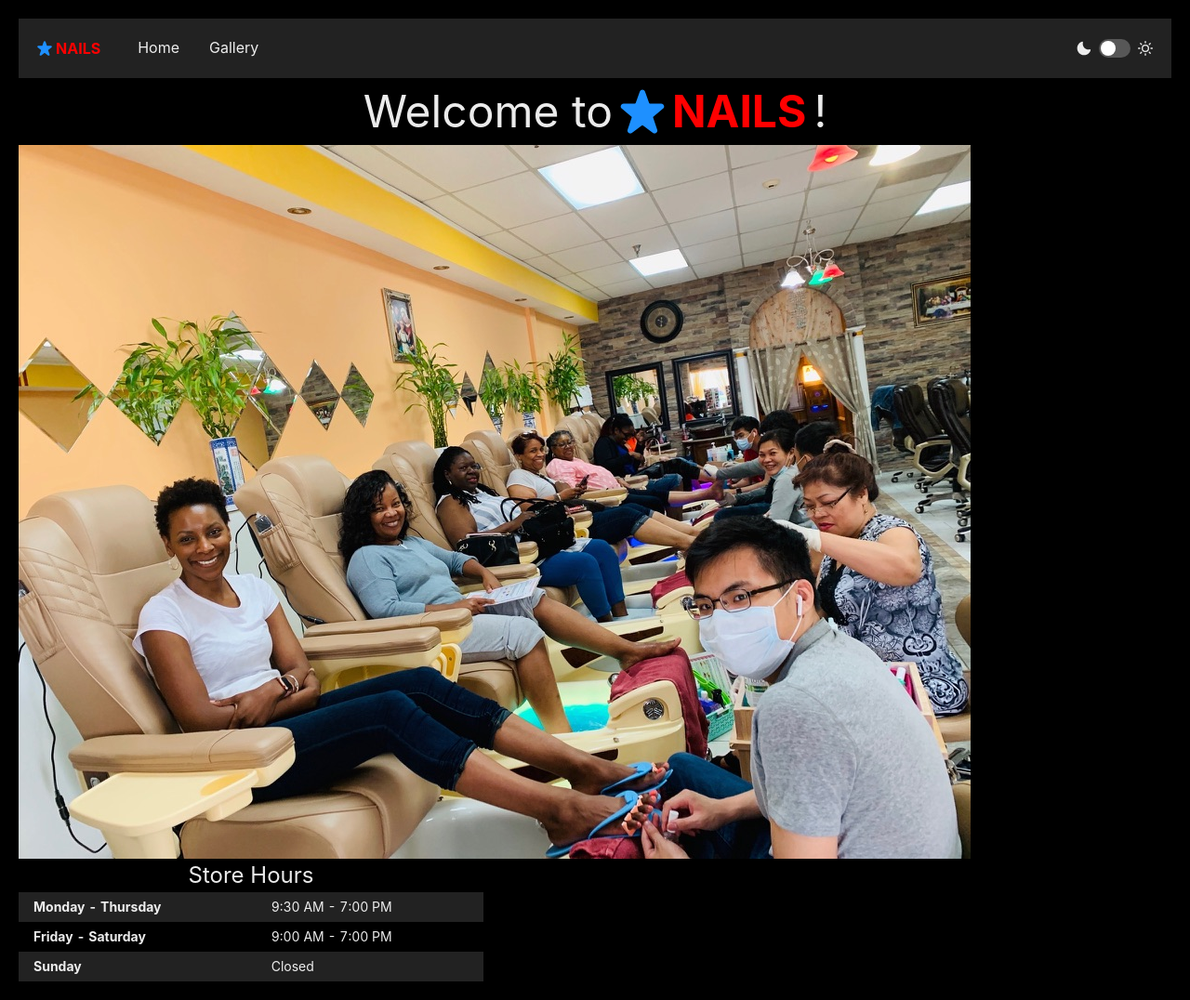
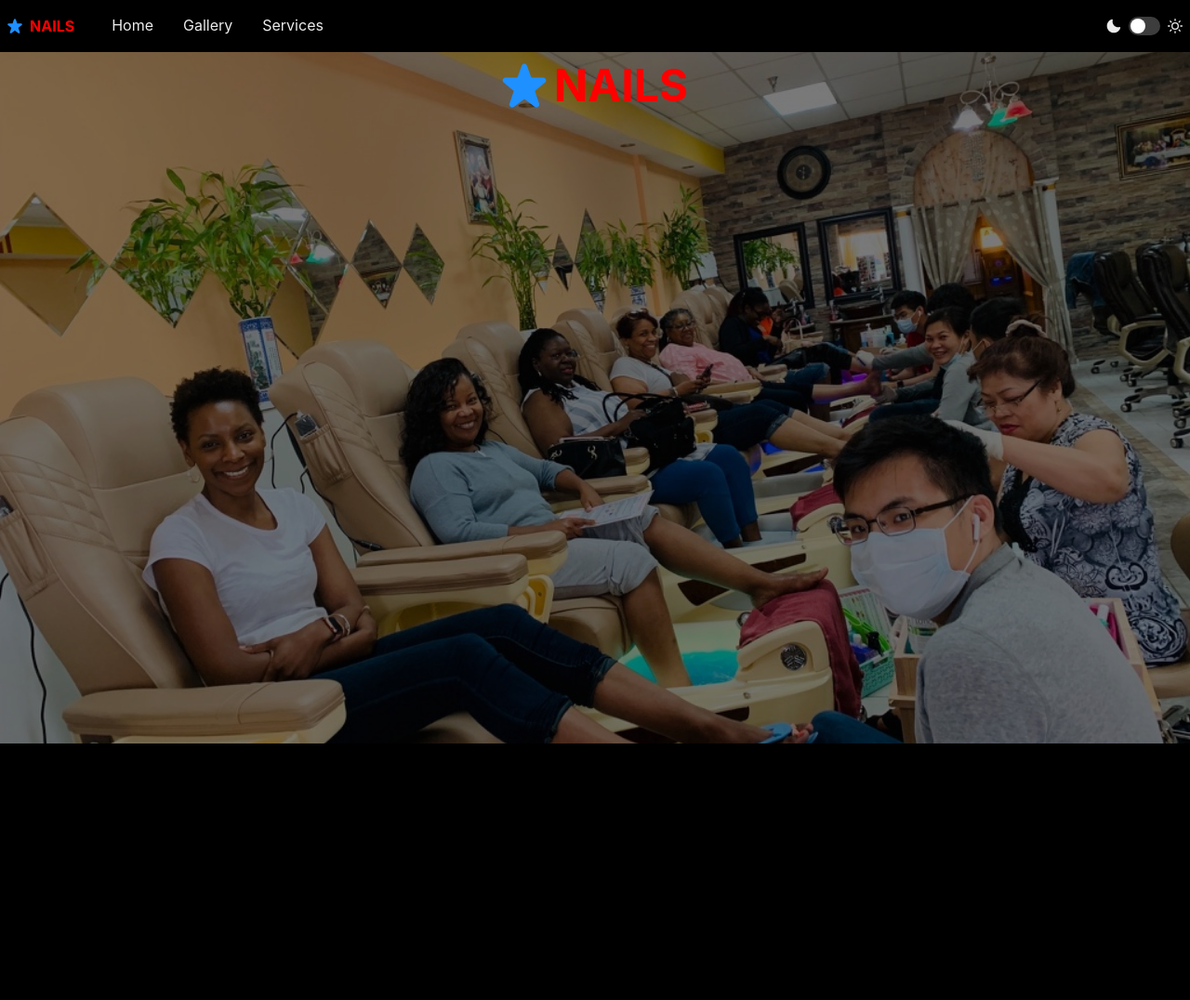
Before and after one commit to kevinvnguyen97/star-nails, a React (Create React App) app: page / in a window 1280 px wide. Shown: the whole page at 93% size. After the commit the page ends 800 px from the top, so only its background shows below. Built offline with nearby package versions, Linux system fonts and the light colour scheme.

Commit message:
restructure

```diff
--- a/package.json
+++ b/package.json
@@ -22,7 +22,7 @@
     "web-vitals": "^2.1.4"
   },
   "scripts": {
-    "start": "PORT=3001 react-scripts start",
+    "start": "react-scripts start",
     "build": "react-scripts build",
     "test": "react-scripts test",
     "eject": "react-scripts eject"
--- a/src/App.tsx
+++ b/src/App.tsx
@@ -1,22 +1,59 @@
-import React from "react";
 import "./App.css";
 import { Box } from "@chakra-ui/react";
 import { Routes, Route, useLocation, Navigate } from "react-router-dom";
 import { AnimatePresence, motion } from "framer-motion";
 
-import { Gallery, Home } from "./pages";
+import { Gallery, Home, Services } from "./pages";
 import { NavigationBar } from "./components";
 
 function App() {
   const location = useLocation();
   return (
-    <Box margin={5}>
+    <Box>
       <NavigationBar />
       <AnimatePresence mode="wait" initial>
         <Routes location={location} key={location.pathname}>
           <Route path="/">
-            <Route index element={<Home />} />
-            <Route path="gallery" element={<Gallery />} />
+            <Route
+              index
+              element={
+                <motion.div
+                  key="Home"
+                  initial={{ opacity: 0 }}
+                  animate={{ opacity: 1 }}
+                  exit={{ opacity: 0 }}
+                  transition={{ duration: 0.5 }}
+                >
+                  <Home />
+                </motion.div>
+              }
+            />
+            <Route
+              path="/services"
+              element={
+                <motion.div
+                  initial={{ opacity: 0 }}
+                  animate={{ opacity: 1 }}
+                  exit={{ opacity: 0 }}
+                  transition={{ duration: 0.5 }}
+                >
+                  <Services />
+                </motion.div>
+              }
+            />
+            <Route
+              path="/gallery"
+              element={
+                <motion.div
+                  initial={{ opacity: 0 }}
+                  animate={{ opacity: 1 }}
+                  exit={{ opacity: 0 }}
+                  transition={{ duration: 0.5 }}
+                >
+                  <Gallery />
+                </motion.div>
+              }
+            />
             <Route path="*" element={<Navigate to="/" replace />} />
           </Route>
         </Routes>
--- /dev/null
+++ b/src/components/Logo.tsx
@@ -0,0 +1,17 @@
+import { StarIcon } from "@chakra-ui/icons";
+import { Box, Text } from "@chakra-ui/react";
+
+export const Logo = () => {
+  return (
+    <Box
+      fontWeight="bold"
+      color="red"
+      display="flex"
+      gap={2}
+      alignItems="center"
+    >
+      <StarIcon color="dodgerblue" />
+      <Text>NAILS</Text>
+    </Box>
+  );
+};
--- a/src/components/NavigationBar.tsx
+++ b/src/components/NavigationBar.tsx
@@ -6,7 +6,6 @@ import {
   Link,
   IconButton,
   useDisclosure,
-  useColorModeValue,
   Text,
   Stack,
   Button,
@@ -21,6 +20,7 @@ import {
   StarIcon,
 } from "@chakra-ui/icons";
 import { useNavigate } from "react-router-dom";
+import { Logo } from "./Logo";
 
 type PageLink = {
   name: string;
@@ -29,6 +29,7 @@ type PageLink = {
 const LINKS: PageLink[] = [
   { name: "Home", path: "/" },
   { name: "Gallery", path: "/gallery" },
+  { name: "Services", path: "/services" },
 ];
 
 type NavLinkProps = {
@@ -66,11 +67,10 @@ export const NavigationBar = () => {
   const navigate = useNavigate();
 
   const { colorMode, toggleColorMode } = useColorMode();
-  const boxColor = useColorModeValue("gainsboro", "#222222");
 
   return (
-    <Box bgColor={boxColor} paddingLeft={5} paddingRight={5}>
-      <Flex h={16} alignItems="center" justifyContent="space-between">
+    <Box>
+      <Flex alignItems="center" justifyContent="space-between" padding={2}>
         <IconButton
           size="md"
           icon={isHamburgerMenuOpen ? <CloseIcon /> : <HamburgerIcon />}
@@ -82,16 +82,7 @@ export const NavigationBar = () => {
           variant="ghost"
         />
         <HStack spacing={8} alignItems="center">
-          <Box
-            fontWeight="bold"
-            color="red"
-            display="flex"
-            gap={1}
-            alignItems="center"
-          >
-            <StarIcon color="dodgerblue" />
-            <Text>NAILS</Text>
-          </Box>
+          <Logo />
           <HStack as="nav" spacing={4} display={{ base: "none", md: "flex" }}>
             {LINKS.map(({ name, path }) => (
               <NavLink key={name} onClick={() => navigate(path)}>
--- a/src/index.css
+++ b/src/index.css
@@ -1,13 +1,18 @@
 body {
-  margin: 0;
-  font-family: -apple-system, BlinkMacSystemFont, 'Segoe UI', 'Roboto', 'Oxygen',
-    'Ubuntu', 'Cantarell', 'Fira Sans', 'Droid Sans', 'Helvetica Neue',
+  font-family: -apple-system, BlinkMacSystemFont, "Segoe UI", "Roboto", "Oxygen",
+    "Ubuntu", "Cantarell", "Fira Sans", "Droid Sans", "Helvetica Neue",
     sans-serif;
   -webkit-font-smoothing: antialiased;
   -moz-osx-font-smoothing: grayscale;
 }
 
+body,
+html {
+  height: 100%;
+  margin: 0;
+}
+
 code {
-  font-family: source-code-pro, Menlo, Monaco, Consolas, 'Courier New',
+  font-family: source-code-pro, Menlo, Monaco, Consolas, "Courier New",
     monospace;
 }
--- a/src/pages/Gallery.tsx
+++ b/src/pages/Gallery.tsx
@@ -1,16 +1,5 @@
-import React from "react";
-import { motion } from "framer-motion";
+import { Box } from "@chakra-ui/react";
 
 export const Gallery = () => {
-  return (
-    <motion.div
-      key="Gallery"
-      initial={{ opacity: 0 }}
-      animate={{ opacity: 1 }}
-      exit={{ opacity: 0 }}
-      transition={{ duration: 0.5 }}
-    >
-      Hello there
-    </motion.div>
-  );
+  return <Box>Hello there</Box>;
 };
--- a/src/pages/Home.tsx
+++ b/src/pages/Home.tsx
@@ -8,55 +8,32 @@ import {
   Text,
   Image,
   Tr,
+  HStack,
 } from "@chakra-ui/react";
 import { motion } from "framer-motion";
 import { StarIcon } from "@chakra-ui/icons";
+import { Logo } from "../components/Logo";
 
 export const Home = () => {
   return (
-    <motion.div
-      key="Home"
-      initial={{ opacity: 0 }}
-      animate={{ opacity: 1 }}
-      exit={{ opacity: 0 }}
-      transition={{ duration: 0.5 }}
+    <Box
+      backgroundImage="/images/front_cover.jpeg"
+      height="calc(100vh - 56px)"
+      backgroundPosition="center"
+      backgroundRepeat="no-repeat"
+      backgroundSize="cover"
     >
-      <Text display="flex" justifyContent="center" fontSize="xxx-large" gap={2}>
-        <Text>Welcome to</Text>
-        <Box
-          fontWeight="bold"
-          color="red"
+      <Box background="rgba(0, 0, 0, 0.5)" height="100%">
+        <Text
           display="flex"
+          justifyContent="center"
+          fontSize="xxx-large"
           gap={2}
-          alignItems="center"
+          color="white"
         >
-          <StarIcon color="dodgerblue" />
-          <Text>NAILS</Text>
-        </Box>
-        <Text display="inline">!</Text>
-      </Text>
-      <Image src="/images/front_cover.jpeg" />
-      <TableContainer width={500}>
-        <Text textAlign="center" fontSize="x-large">
-          Store Hours
+          <Logo />
         </Text>
-        <Table size="sm" variant="customStriped">
-          <Tbody>
-            <Tr>
-              <Td fontWeight="bold">Monday - Thursday</Td>
-              <Td>9:30 AM - 7:00 PM</Td>
-            </Tr>
-            <Tr>
-              <Td fontWeight="bold">Friday - Saturday</Td>
-              <Td>9:00 AM - 7:00 PM</Td>
-            </Tr>
-            <Tr>
-              <Td fontWeight="bold">Sunday</Td>
-              <Td>Closed</Td>
-            </Tr>
-          </Tbody>
-        </Table>
-      </TableContainer>
-    </motion.div>
+      </Box>
+    </Box>
   );
 };
--- /dev/null
+++ b/src/pages/Services.tsx
@@ -0,0 +1,15 @@
+import { Box, Text } from "@chakra-ui/react";
+
+export const Services = () => {
+  return (
+    <Box>
+      <Text>Full Sets</Text>
+      <Text>Fill Ins</Text>
+      <Text>Dip Powder</Text>
+      <Text>Manicures</Text>
+      <Text>Pedicures</Text>
+      <Text>Eyebrows</Text>
+      <Text>Eyelashes</Text>
+    </Box>
+  );
+};
--- a/src/pages/index.ts
+++ b/src/pages/index.ts
@@ -1,3 +1,4 @@
 export { Gallery } from "./Gallery";
 export { Home } from "./Home";
 export { Info } from "./Info";
+export { Services } from "./Services";
```
